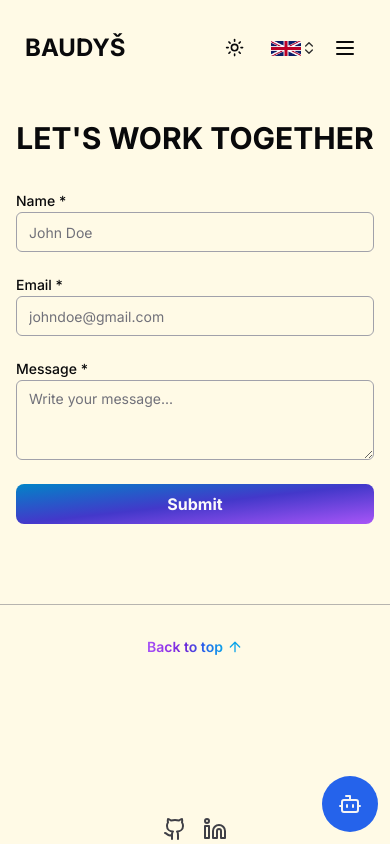
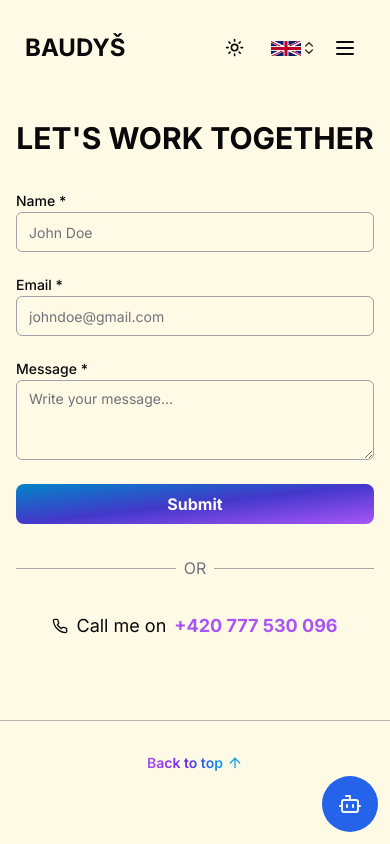
Before and after one commit to ton1czech/baudys, a Next.js app: page /contact in a window 390 px wide. Shown: the top 844 px of the page. Built offline with nearby package versions, Linux system fonts and the light colour scheme; what react-chatbot-kit would draw is missing.

Commit message:
👌IMPROVE: contact me add phone number

```diff
--- a/components/contact.tsx
+++ b/components/contact.tsx
@@ -15,6 +15,7 @@ import { Container } from './container'
 import { Title } from './title'
 import { Textarea } from './ui/textarea'
 import { useCursor } from '@/store/useCursor'
+import { Phone } from 'lucide-react'
 
 export const Contact = () => {
   const { language } = useLanguage(state => state)
@@ -180,6 +181,32 @@ export const Contact = () => {
           </motion.div>
         </form>
       </Form>
+
+      <motion.div
+        initial={{ opacity: 0 }}
+        whileInView={{ opacity: 1 }}
+        transition={{ delay: 0.3 }}
+        className='flex items-center gap-2 my-8 md:my-12 lg:my-16 xl:my-20 max-w-[70ch] mx-auto'
+      >
+        <span className='w-full h-px bg-muted-foreground/60 dark:bg-muted-foreground/30' />
+        <p className='text-muted-foreground'>
+          {language === 'en' && 'OR'}
+          {language === 'cs' && 'NEBO'}
+        </p>
+        <span className='w-full h-px bg-muted-foreground/60 dark:bg-muted-foreground/30' />
+      </motion.div>
+
+      <motion.p className='flex gap-2 items-center flex-nowrap text-lg md:text-xl text-center mx-auto justify-center'>
+        <Phone className='w-4 h-4' />
+        {language === 'en' && 'Call me on '}
+        {language === 'cs' && 'Zavolejte na '}
+        <a
+          href='tel:+420777530096'
+          className='font-bold text-purple-500 after:w-full after:h-[3px] after:bg-purple-500 after:-bottom-1 after:left-0 after:right-0 after:z-10 after:absolute relative after:opacity-0 after:scale-x-0 after:hover:scale-x-100 after:hover:opacity-100 after:transition after:rounded-lg'
+        >
+          +420 777 530 096
+        </a>
+      </motion.p>
     </Container>
   )
 }
```
